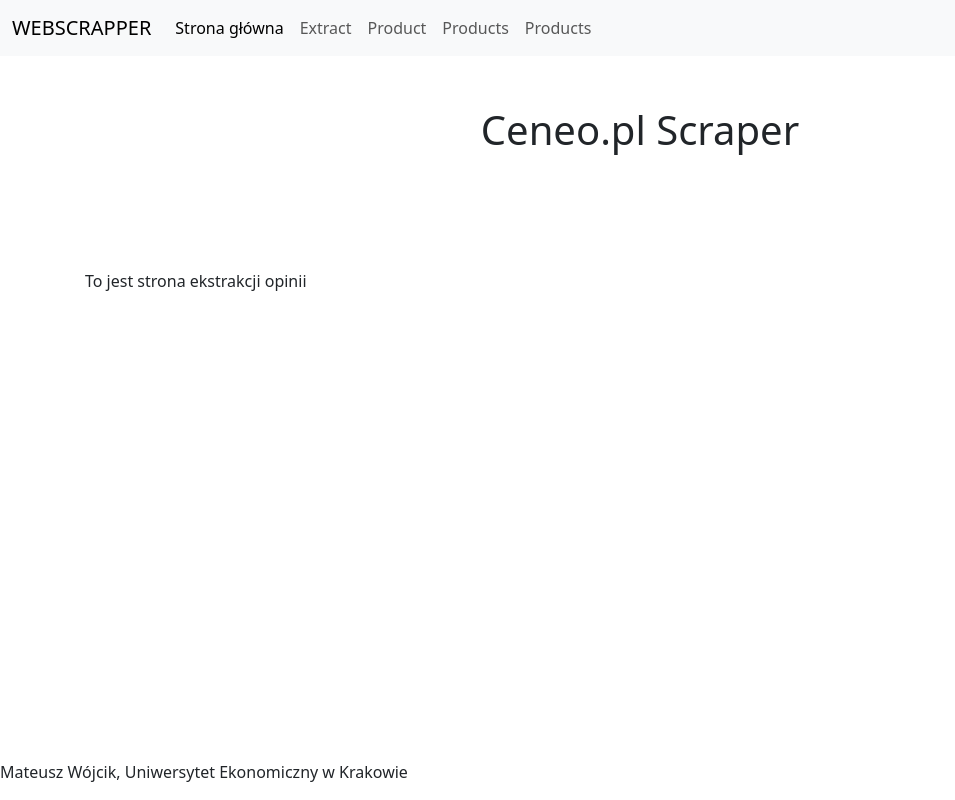
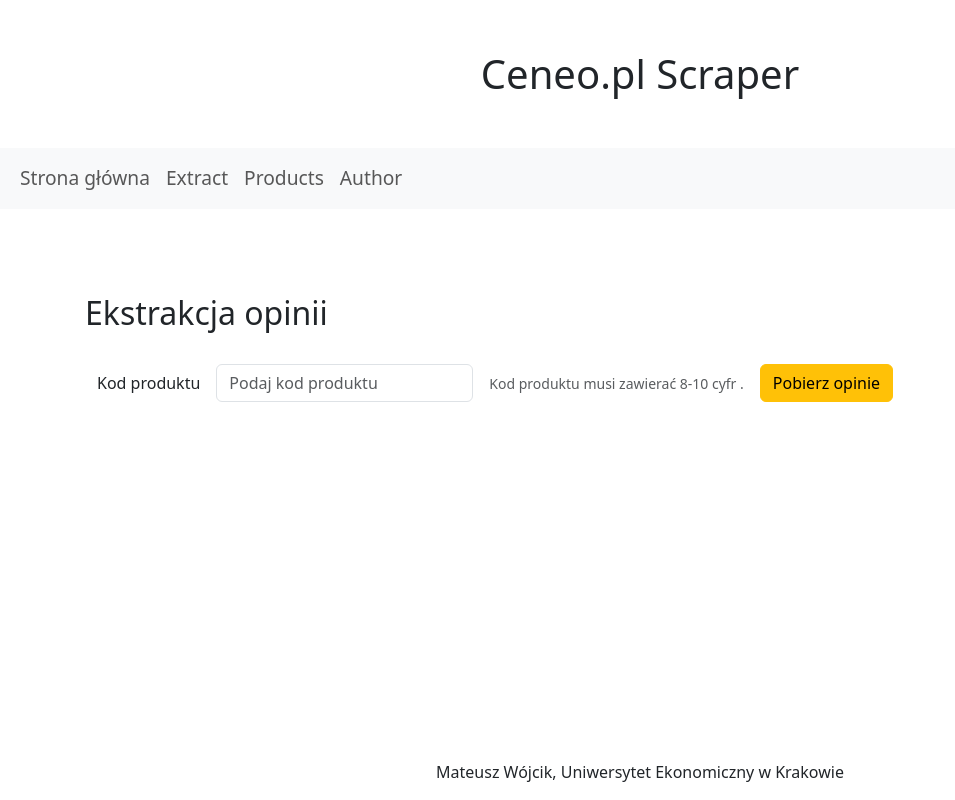
Before and after one commit to 233208/CeneoWebscrapperMW, a Flask app: page /extract in a window 1280 px wide. Shown: the whole page, without its empty margins (0-955 px from the left). Run offline with Flask 3, Linux system fonts and the light colour scheme.

Commit message:
2024-05-13MW

```diff
--- a/app/routes.py
+++ b/app/routes.py
@@ -1,12 +1,29 @@
 from app import app
-from flask import render_template
+from flask import render_template, request, redirect, url_for
+from bs4 import BeautifulSoup
+import requests
 
 @app.route('/')
 def index():
     return render_template("index.html.jinja")
 
-@app.route('/extract')
+@app.route('/extract', methods=['POST', 'GET'])
 def extract():
+    if request.method == "POST":
+        product_id = request.form.get('product_id')
+        url = f"https://www.ceneo.pl/{product_id}"
+        response = requests.get(url)
+        if response.status_code == requests.codes('ok'):
+            page_dom = BeautifulSoup(response.text,"html.parser")
+            try:
+                opinions_count = page_dom.select_one("a.product-reviev__link > span").get_text().strip()
+            except AttributeError:
+                opinions_count = 0
+            if opinions_count:
+                return redirect(url_for('product',product_id = product_id))
+            error = "Dla tego produktu nie ma opinii"
+            return render_template("extract.html.jinja", error=error)
+        return render_template("extract.html.jinja")
     return render_template("extract.html.jinja")
 
 @app.route('/products')
--- a/app/static/style.css
+++ b/app/static/style.css
@@ -12,4 +12,6 @@ footer {
     bottom: 0;
     width: 100%;
     height: 2.5rem;
+    text-align: center;
+    justify-content: center;
   }
--- a/app/templates/base.html.jinja
+++ b/app/templates/base.html.jinja
@@ -9,36 +9,32 @@
     <title>Ceneo Scraper</title>
 </head>
 <body>
-    <nav class="navbar navbar-expand-lg bg-body-tertiary">
+    <header>
+        <h1>Ceneo.pl Scraper</h1>
+    </header>
+    <nav class="navbar navbar-expand-lg bg-body-tertiary .bg-white">
   <div class="container-fluid">
-    <a class="navbar-brand" href="#">WEBSCRAPPER</a>
     <button class="navbar-toggler" type="button" data-bs-toggle="collapse" data-bs-target="#navbarSupportedContent" aria-controls="navbarSupportedContent" aria-expanded="false" aria-label="Toggle navigation">
       <span class="navbar-toggler-icon"></span>
     </button>
     <div class="collapse navbar-collapse" id="navbarSupportedContent">
       <ul class="navbar-nav me-auto mb-2 mb-lg-0">
         <li class="nav-item">
-          <a class="nav-link active" aria-current="page" href="index.html.jinja">Strona główna</a>
+          <a style='font-size:larger' class="nav-link" aria-current="page" href="{{url_for('index')}}">Strona główna</a>
         </li>
         <li class="nav-item">
-          <a class="nav-link" href="/extract.html.jinja">Extract</a>
+          <a style='font-size:larger' class="nav-link" href="{{url_for('extract')}}">Extract</a>
         </li>
         <li class="nav-item">
-          <a class="nav-link" href="/product.html.jinja">Product</a>
+          <a  style='font-size:larger'class="nav-link" href="{{url_for('products')}}">Products</a>
         </li>
         <li class="nav-item">
-          <a class="nav-link" href="/products.html.jinja">Products</a>
-        </li>
-        <li class="nav-item">
-          <a class="nav-link" href="/author.html.jinja">Products</a>
+          <a style='font-size:larger' class="nav-link" href="{{url_for('author')}}">Author</a>
         </li>
       </ul>
     </div>
   </div>
 </nav>
-    <header>
-        <h1>Ceneo.pl Scraper</h1>
-    </header>
     <section>
         {% block content %}
             <p>To jest plik bazowy</p>
--- a/app/templates/extract.html.jinja
+++ b/app/templates/extract.html.jinja
@@ -1,4 +1,22 @@
 {% extends 'base.html.jinja' %}
 {% block content %}
-    <p>To jest strona ekstrakcji opinii</p>
+    <h2>Ekstrakcja opinii</h2>
+    <form action="{{url_for('extract')}}" method="POST" class="container">
+    <div class="row g-3 align-items-center mt-3 mb-3">
+        <div class="col-auto">
+        <label for="product_id" class="col-form-label">Kod produktu</label>
+    </div>
+    <div class="col-auto">
+        <input type="text" name="product_id" id="product_id" class="form-control" aria-describedby="product_HelpInline" placeholder="Podaj kod produktu" required>
+    </div>
+    <div class="col-auto">
+        <span id="product_HelpInline" class="form-text">
+        Kod produktu musi zawierać 8-10 cyfr .
+        </span>
+    </div>
+    <div class="col-auto">
+        <button type="submit" class="btn btn-warning">Pobierz opinie</button>
+    </div>
+    </div>
+    </form>
 {% endblock %}
```
Also changed, not shown: requirements.txt (+54 -0 lines).
